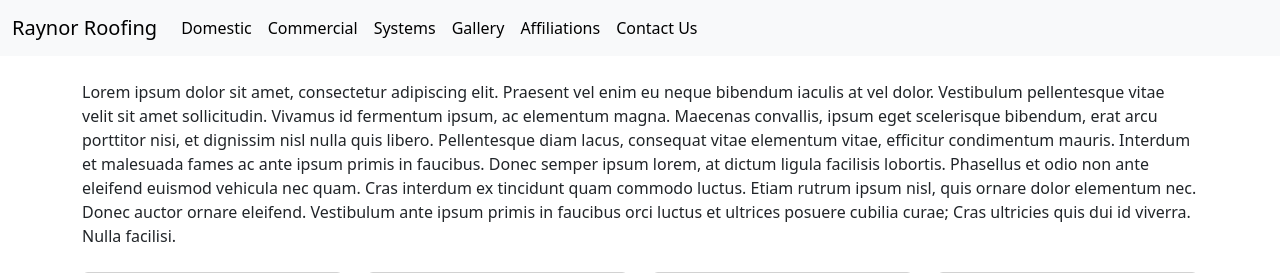
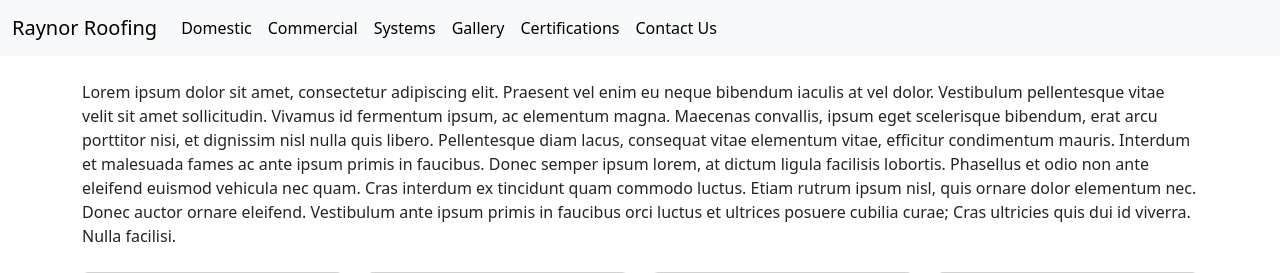
Before and after one commit to Europa4/RaynorRoofing, a Flask app: page /Systems in a window 1280 px wide. Shown: the top 273 px of the page. Run offline with Flask 3, Linux system fonts and the light colour scheme.

Commit message:
Updated the nav bar

```diff
--- a/Templates/navbar.html
+++ b/Templates/navbar.html
@@ -19,7 +19,7 @@
           <a class="nav-link active" aria-current="page" href="#">Gallery</a>
         </li>
         <li class="nav-item">
-          <a class="nav-link active" aria-current="page" href="#">Affiliations</a>
+          <a class="nav-link active" aria-current="page" href="#">Certifications</a>
         </li>
         <li class="nav-item">
           <a class="nav-link active" aria-current="page" href="{{ url_for('contact_us') }}">Contact Us</a>
```
